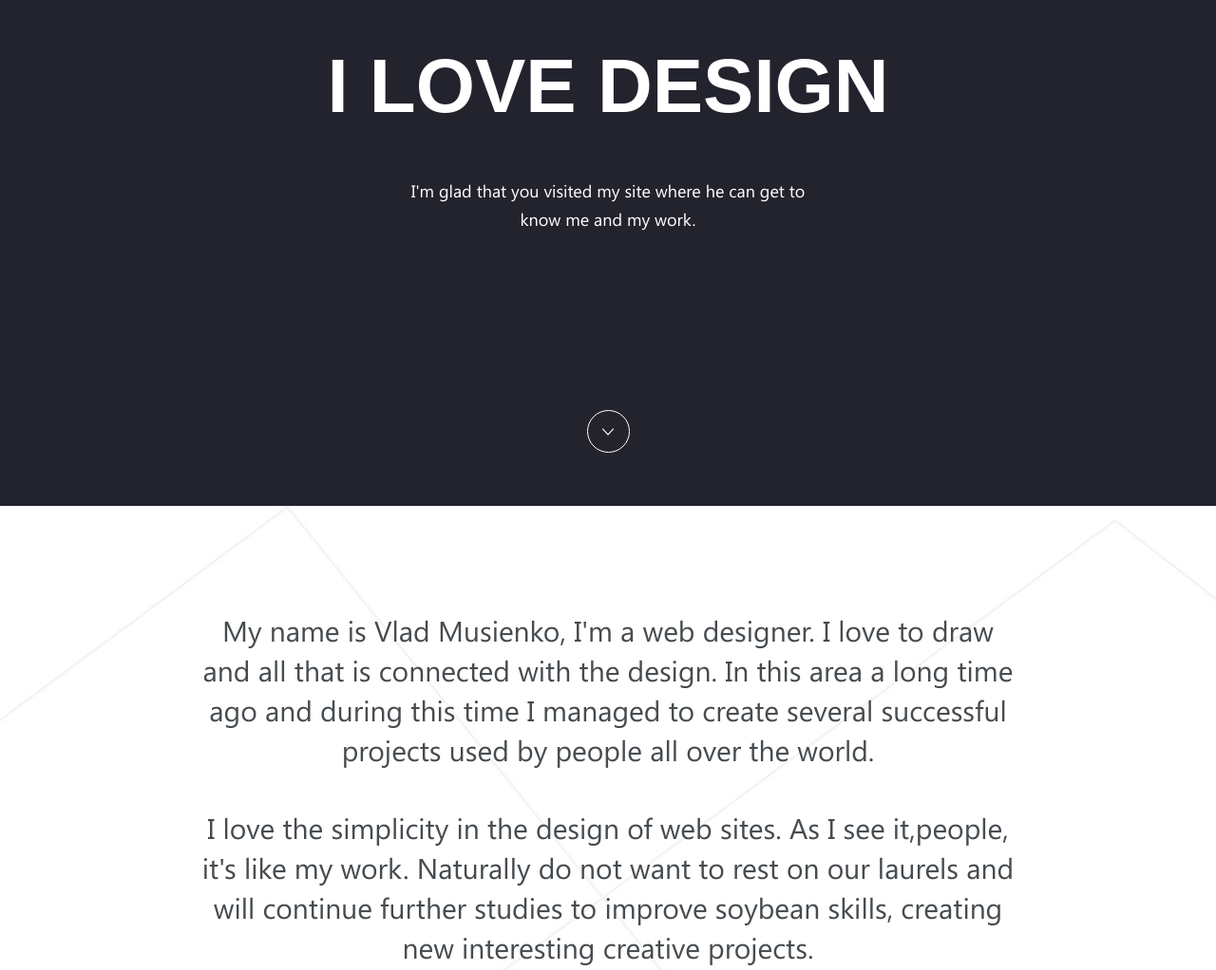
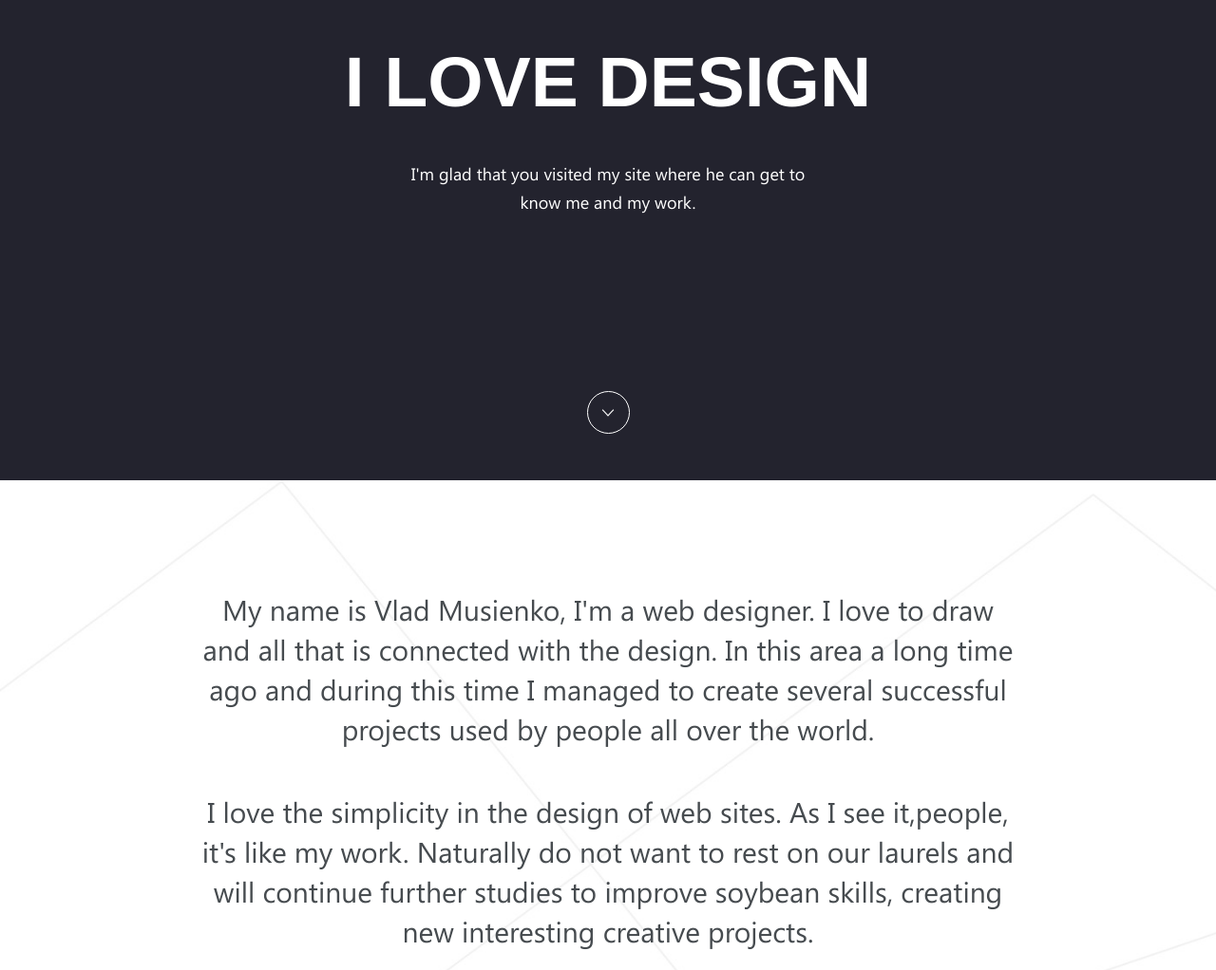
Before and after one commit to Kostyaval/i-love-design, a plain HTML site: page index.html in a window 1280 px wide. Shown: the part 347-1369 px from the top of the page at 95% size. Drawn offline with Linux system fonts and the light colour scheme.

Commit message:
mod for pp1

```diff
--- a/style/style.css
+++ b/style/style.css
@@ -34,7 +34,7 @@ body{
 	padding: 80px 0 50px;
 }
 .banner-content {
-	padding: 93px 0 50px;
+	padding: 93px 0 43px;
 	color: #fff;
 
 }
@@ -42,10 +42,11 @@ body{
 .site-title {
 	font-family: sans-serif;
 	font-weight: 700;
-	font-size: 80px;
+	font-size: 75px;
 	text-transform: uppercase;
+	margin: 0;
 /*	line-height: 1;*/
-	margin: 0 0 30px;
+
 }
 
 .site-description {
@@ -56,7 +57,7 @@ body{
 }
 
 .scroll {
-	margin-top: 95px;
+	margin-top: 93px;
 	display: inline-block;
 	width: 45px;
 	height: 45px;
@@ -93,7 +94,7 @@ body{
 	max-width: 860px;
 	text-align: center;
 	margin: 0 auto;
-	padding-top: 40px;
+	padding-top: 45px;
 }
 .what-i-do {
 	font-size: 0px;
@@ -125,5 +126,5 @@ body{
 	font-size: 80px;
 	text-transform: uppercase;
 	text-align: center;
-	margin: 120px 0 100px;
+/*	margin: 120px 0 100px;*/
 }
```
